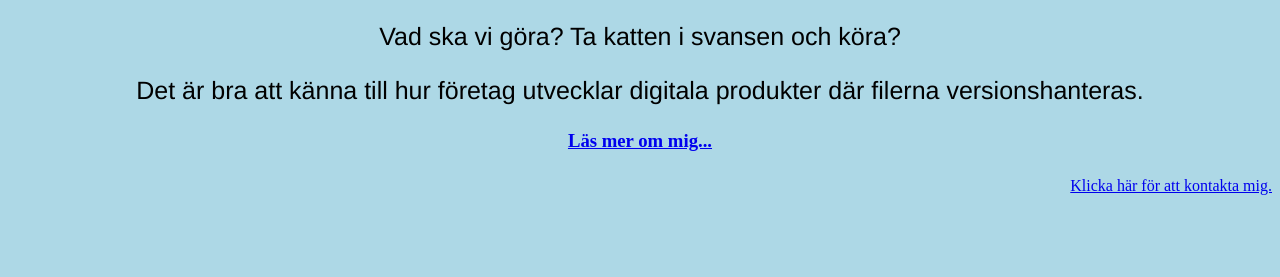
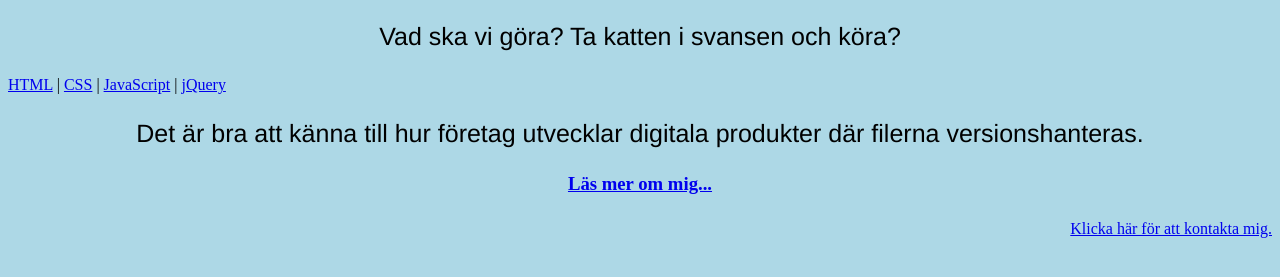
Before and after one commit to Anelejs/dpm23, a plain HTML site: page index.html in a window 1280 px wide. Shown: the part 155-432 px from the top of the page. Drawn offline with Linux system fonts and the light colour scheme.

Commit message:
Update index.html

```diff
--- a/index.html
+++ b/index.html
@@ -23,10 +23,14 @@ div{text-align: right;}
  <p>Vad ska vi göra?
  Ta katten i svansen och köra?</p>
 
+<nav>
+  <a href="/html/">HTML</a> |
+  <a href="/css/">CSS</a> |
+  <a href="/js/">JavaScript</a> |
+  <a href="/jquery/">jQuery</a>
+</nav>
 
 
-			<div class="container">
-	    		<div class="blurb">
 
 					<p>Det är bra att känna till hur företag utvecklar digitala produkter där filerna versionshanteras.
 						<h3></c><a href="/om_mig">Läs mer om mig...</a></p></h3>
```
